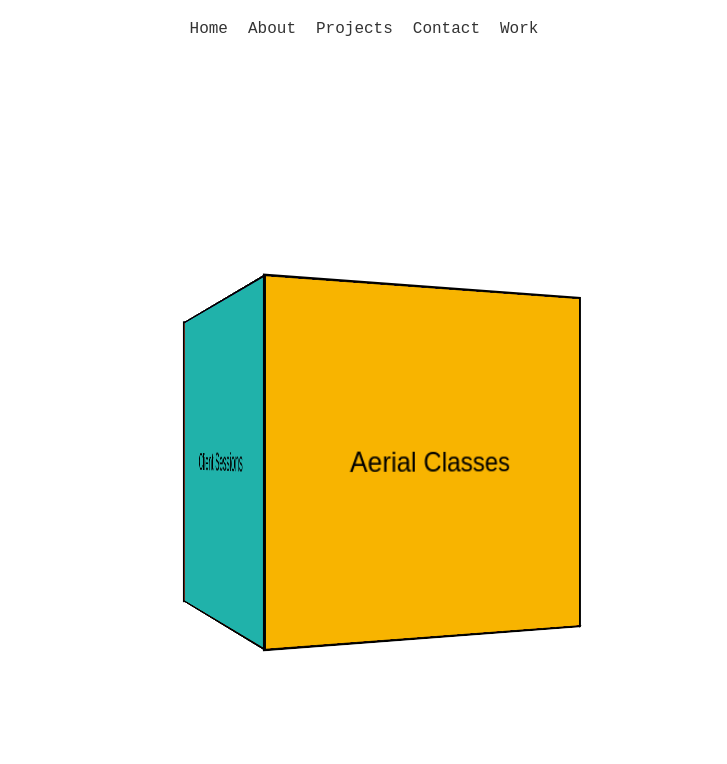
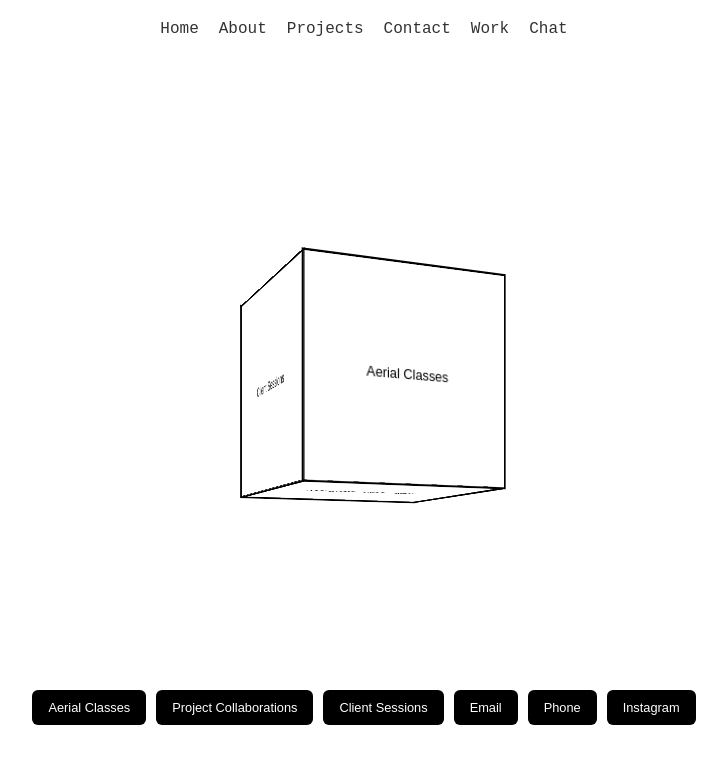
Before and after one commit to RevaLaxmi/RevaWP, a Next.js app: page /contact in a window 1280 px wide. Shown: the top 764 px of the page, without its empty margins (276-1003 px from the left). Built offline with nearby package versions, Linux system fonts and the light colour scheme.

Commit message:
cube with button options - need to finish, voice chat page conceptually working & added that reva suprise me rick rolling thing to the contact page

```diff
--- /dev/null
+++ b/src/app/chat/page.tsx
@@ -0,0 +1,12 @@
+import React from 'react';
+import VoiceChat from '@/components/VoiceChat';
+
+const ChatPage = () => {
+  return (
+    <div>
+      <VoiceChat />
+    </div>
+  );
+};
+
+export default ChatPage;
--- a/src/app/contact/page.tsx
+++ b/src/app/contact/page.tsx
@@ -1,11 +1,41 @@
-// page.tsx
-import React from "react";
+// src/app/contact/page.tsx
+"use client";
+
+import React, { useState, useEffect } from "react";
 import Cube from "@/components/cube";
+import SurpriseMode from "@/components/surprisemode";
 
 const ContactPage: React.FC = () => {
+  const [surprise, setSurprise] = useState(false);
+
+  useEffect(() => {
+    // Simple voice recognition (Web Speech API)
+    const recognition = new (window as any).webkitSpeechRecognition();
+    recognition.continuous = true;
+    recognition.interimResults = false;
+    recognition.lang = "en-US";
+
+    recognition.onresult = (event: any) => {
+      const transcript = event.results[event.results.length - 1][0].transcript.trim().toLowerCase();
+      console.log("Heard:", transcript);
+      if (transcript.includes("hey reva") && transcript.includes("surprise me")) {
+        setSurprise(true);
+      }
+    };
+
+    recognition.onerror = (e: any) => {
+      console.error("Speech recognition error:", e);
+    };
+
+    recognition.start();
+
+    return () => recognition.stop();
+  }, []);
+
   return (
     <div>
       <Cube />
+      <SurpriseMode trigger={surprise} />
     </div>
   );
 };
--- a/src/components/Header.tsx
+++ b/src/components/Header.tsx
@@ -11,6 +11,7 @@ const Header: React.FC = () => {
           <li style={styles.navItem}><Link href="/projects">Projects</Link></li>
           <li style={styles.navItem}><Link href="/contact">Contact</Link></li>
           <li style={styles.navItem}><Link href="/work">Work</Link></li>
+          <li style={styles.navItem}><Link href="/chat">Chat</Link></li>
         </ul>
       </nav>
     </header>
--- /dev/null
+++ b/src/components/VoiceChat.tsx
@@ -0,0 +1,63 @@
+'use client';
+
+import React, { useState, useEffect, useRef } from 'react';
+
+const SpeechRecognition = typeof window !== 'undefined' && (window.SpeechRecognition || window.webkitSpeechRecognition);
+
+const VoiceChat = () => {
+  const [messages, setMessages] = useState<string[]>(['🎤 Talk to me!']);
+  const recognitionRef = useRef<any>(null);
+
+  const getBotResponse = (input: string): string => {
+    const lower = input.toLowerCase();
+
+    if (lower.includes('name')) return "I'm Reva's AI companion 💡";
+    if (lower.includes('favorite color')) return 'I like light mode 🌞';
+    if (lower.includes('hello') || lower.includes('hi')) return 'Hey there 👋';
+    if (lower.includes('love')) return "Aww, that's sweet 💕";
+    return "Hmm, I’m not sure I understood that.";
+  };
+
+  useEffect(() => {
+    if (!SpeechRecognition) return;
+
+    const recognition = new SpeechRecognition();
+    recognition.continuous = true;
+    recognition.interimResults = false;
+    recognition.lang = 'en-US';
+
+    recognition.onstart = () => console.log('🎙️ Listening...');
+    recognition.onresult = (event: SpeechRecognitionEvent) => {
+      const transcript = event.results[event.results.length - 1][0].transcript;
+      console.log('🎧 Heard:', transcript);
+
+      setMessages((prev) => [...prev, `🧍‍♀️ ${transcript}`]);
+      const response = getBotResponse(transcript);
+      setMessages((prev) => [...prev, `🤖 ${response}`]);
+    };
+
+    recognition.onerror = (event) => {
+      console.error('Speech recognition error:', event.error);
+    };
+
+    recognition.start();
+    recognitionRef.current = recognition;
+
+    return () => {
+      recognition.stop();
+    };
+  }, []);
+
+  return (
+    <div style={{ padding: '2rem', fontFamily: 'monospace' }}>
+      <h2>Talk to the AI</h2>
+      <div style={{ marginTop: '2rem' }}>
+        {messages.map((msg, idx) => (
+          <p key={idx} style={{ marginBottom: '1rem' }}>{msg}</p>
+        ))}
+      </div>
+    </div>
+  );
+};
+
+export default VoiceChat;
--- a/src/components/cube.css
+++ b/src/components/cube.css
@@ -1,45 +1,79 @@
+/* Cube container */
 .cube-container {
-    perspective: 1000px; /* Gives depth to the cube */
+    perspective: 1000px;
     width: 100%;
-    height: 100vh; /* You can adjust this for mobile responsiveness */
+    height: 100vh;
     display: flex;
-    justify-content: center;
+    flex-direction: column;
     align-items: center;
+    padding-top: 230px;
   }
 
+  /* Cube style - scaled down to 2/3 size (was 300px → now 200px) */
   .cube {
-    width: 300px;
-    height: 300px;
+    width: 200px;
+    height: 200px;
     position: relative;
     transform-style: preserve-3d;
     transform: rotateX(0deg) rotateY(0deg);
+    cursor: grab;
+    transition: transform 0.2s ease-out;
   }
 
+  /* Cube face style */
   .face {
     position: absolute;
-    width: 300px;
-    height: 300px;
+    width: 200px;
+    height: 200px;
     background-color: #fff;
     border: 2px solid #000;
     display: flex;
     justify-content: center;
     align-items: center;
-    font-size: 1.5rem;
+    font-size: 0.8rem;
     font-family: 'Chakra Petch', sans-serif;
+    color: black;
+    transition: box-shadow 0.3s ease;
   }
 
-  .front  { transform: translateZ(150px); background: #f8b400; }
-  .back   { transform: rotateY(180deg) translateZ(150px); background: #ff6347; }
-  .left   { transform: rotateY(-90deg) translateZ(150px); background: #20b2aa; }
-  .right  { transform: rotateY(90deg) translateZ(150px); background: #6495ed; }
-  .top    { transform: rotateX(90deg) translateZ(150px); background: #8a2be2; }
-  .bottom { transform: rotateX(-90deg) translateZ(150px); background: #ff4500; }
+  /* Face positions (translateZ = half of cube size) */
+  .front  { transform: translateZ(100px); }
+  .back   { transform: rotateY(180deg) translateZ(100px); }
+  .left   { transform: rotateY(-90deg) translateZ(100px); }
+  .right  { transform: rotateY(90deg) translateZ(100px); }
+  .top    { transform: rotateX(90deg) translateZ(100px); }
+  .bottom { transform: rotateX(-90deg) translateZ(100px); }
 
-  .cube {
-    cursor: grab;
-    transition: transform 0.2s ease-out;
+  .face:hover {
+    box-shadow: 0 0 15px rgba(0, 0, 0, 0.3);
   }
 
   .cube:active {
     cursor: grabbing;
   }
+
+  /* Buttons below the cube */
+  .cube-buttons {
+    margin-top: 200px; /* Increased from 30px to 100px */
+    display: flex;
+    flex-wrap: wrap;
+    justify-content: center;
+    gap: 10px;
+  }
+
+
+  .cube-buttons button {
+    background-color: black;
+    color: white;
+    font-family: 'Chakra Petch', sans-serif;
+    border: none;
+    padding: 10px 16px;
+    border-radius: 6px;
+    font-size: 0.8rem;
+    cursor: pointer;
+    transition: background-color 0.3s ease;
+  }
+
+  .cube-buttons button:hover {
+    background-color: #333;
+  }
--- a/src/components/cube.tsx
+++ b/src/components/cube.tsx
@@ -12,11 +12,10 @@ const Cube: React.FC = () => {
   const autoRotate = useRef(true);
   const animationFrameId = useRef<number>();
 
-  // Auto-rotation logic
   useEffect(() => {
     const rotateCube = () => {
       if (autoRotate.current && cubeRef.current) {
-        rotation.current.y += 0.2; // slower rotation speed
+        rotation.current.y += 0.2;
         gsap.set(cubeRef.current, {
           rotateY: rotation.current.y,
           rotateX: rotation.current.x,
@@ -32,7 +31,6 @@ const Cube: React.FC = () => {
     };
   }, []);
 
-  // Drag control logic
   useEffect(() => {
     const handleMouseDown = (e: MouseEvent) => {
       isDragging.current = true;
@@ -79,9 +77,19 @@ const Cube: React.FC = () => {
         <div className="face front">Aerial Classes</div>
         <div className="face back">Project Collaborations</div>
         <div className="face left">Client Sessions</div>
-        <div className="face right">Email: reva.chauhan1@gmail.com</div>
-        <div className="face top">Phone: +91 97736 39004</div>
+        <div className="face right">reva.chauhan1@gmail.com</div>
+        <div className="face top">+91 97736 39004</div>
         <div className="face bottom">Instagram: @revalaxmi</div>
+      </div>
+
+      {/* Buttons below the cube */}
+      <div className="cube-buttons">
+        <button>Aerial Classes</button>
+        <button>Project Collaborations</button>
+        <button>Client Sessions</button>
+        <button>Email</button>
+        <button>Phone</button>
+        <button>Instagram</button>
       </div>
     </div>
   );
--- /dev/null
+++ b/src/components/surprisemode.tsx
@@ -0,0 +1,39 @@
+// src/components/SurpriseMode.tsx
+"use client";
+
+import { useState, useEffect } from "react";
+
+export default function SurpriseMode({ trigger }: { trigger: boolean }) {
+  const [show, setShow] = useState(false);
+
+  useEffect(() => {
+    if (trigger) {
+      setShow(true);
+    }
+  }, [trigger]);
+
+  if (!show) return null;
+
+  return (
+    <div className="fixed inset-0 z-50 flex items-center justify-center bg-black bg-opacity-80">
+      <div className="relative w-full max-w-3xl p-4">
+        <div className="relative aspect-video w-full rounded-xl overflow-hidden shadow-lg border-2 border-pink-500">
+          <iframe
+            width="100%"
+            height="100%"
+            src="https://www.youtube.com/embed/dQw4w9WgXcQ?autoplay=1"
+            title="Rickroll"
+            allow="autoplay; encrypted-media"
+            allowFullScreen
+          />
+        </div>
+        <button
+          onClick={() => setShow(false)}
+          className="absolute top-2 right-2 text-white bg-pink-500 px-3 py-1 rounded-full hover:bg-pink-600 transition"
+        >
+          Close
+        </button>
+      </div>
+    </div>
+  );
+}
```
